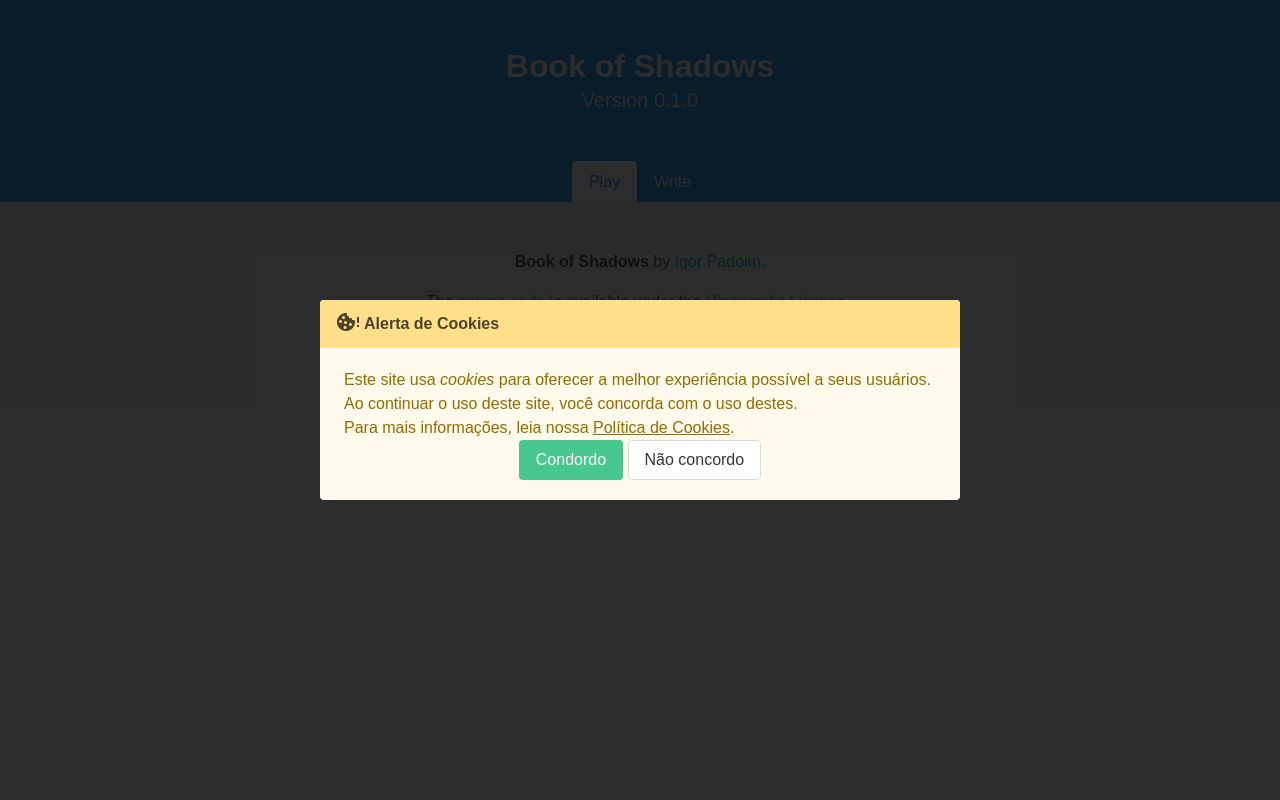
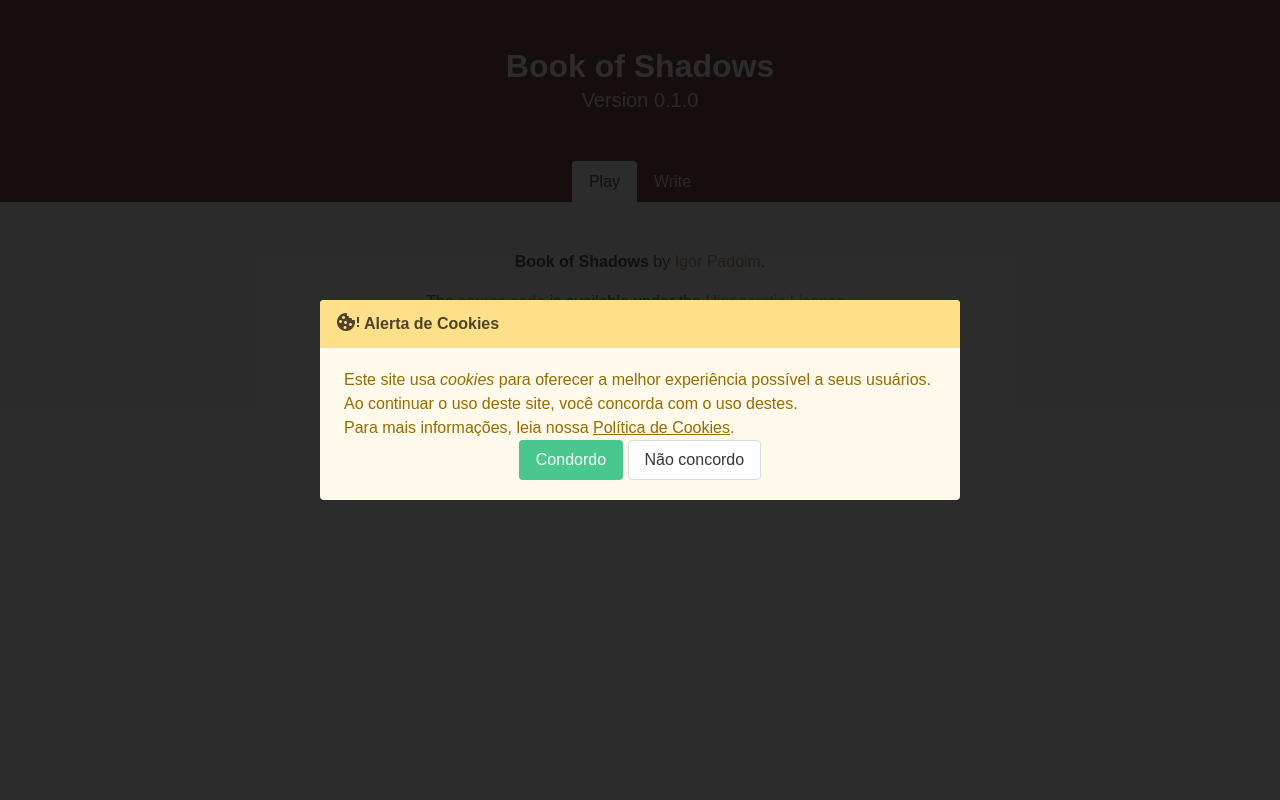
Before and after one commit to Nereare/shadows, a PHP site: page / in a window 1280 px wide. Run offline with PHP 8.4, Linux system fonts and the light colour scheme; style sheets or scripts are compiled from the project's sources; some libraries are stand-ins or nearby versions.

Commit message:
Customize visual identity

```diff
--- a/header.php
+++ b/header.php
@@ -13,11 +13,11 @@ session_start();
     <link rel="icon" type="image/png" sizes="32x32" href="favicon/favicon-32x32.png">
     <link rel="icon" type="image/png" sizes="16x16" href="favicon/favicon-16x16.png">
     <link rel="manifest" href="favicon/site.webmanifest">
-    <link rel="mask-icon" href="favicon/safari-pinned-tab.svg" color="#1565c0">
+    <link rel="mask-icon" href="favicon/safari-pinned-tab.svg" color="#632626">
     <link rel="shortcut icon" href="favicon/favicon.ico">
-    <meta name="msapplication-TileColor" content="#1565c0">
+    <meta name="msapplication-TileColor" content="#632626">
     <meta name="msapplication-config" content="favicon/browserconfig.xml">
-    <meta name="theme-color" content="#1565c0">
+    <meta name="theme-color" content="#632626">
 
     <link href="node_modules/@mdi/font/css/materialdesignicons.min.css" rel="stylesheet" type="text/css">
     <link href="node_modules/typeface-montserrat/index.css" rel="stylesheet" type="text/css">
--- a/styles/main.scss
+++ b/styles/main.scss
@@ -2,8 +2,8 @@
 
 $family-sans-serif: "Montserrat", sans-serif;
 $family-monospace: "Roboto Mono", monospace;
-$primary: #0090ed;
-$link: #00acc1;
+$primary: #632626;
+$link: #bf8b67;
 
 // Import Bulma for customization from the variables set above.
 @import "../node_modules/bulma/bulma.sass";
```
Also changed, not shown: favicon/browserconfig.xml (added, +12 -0 lines), assets/Favicon.svg (added), favicon/android-chrome-192x192.png (added), favicon/android-chrome-512x512.png (added), favicon/apple-touch-icon.png (added), favicon/favicon-16x16.png (added), favicon/favicon-32x32.png (added), favicon/favicon.ico (added), favicon/mstile-150x150.png (added), favicon/mstile-310x150.png (added), favicon/mstile-310x310.png (added), favicon/mstile-70x70.png (added), favicon/safari-pinned-tab.svg (added), favicon/site.webmanifest (added).
